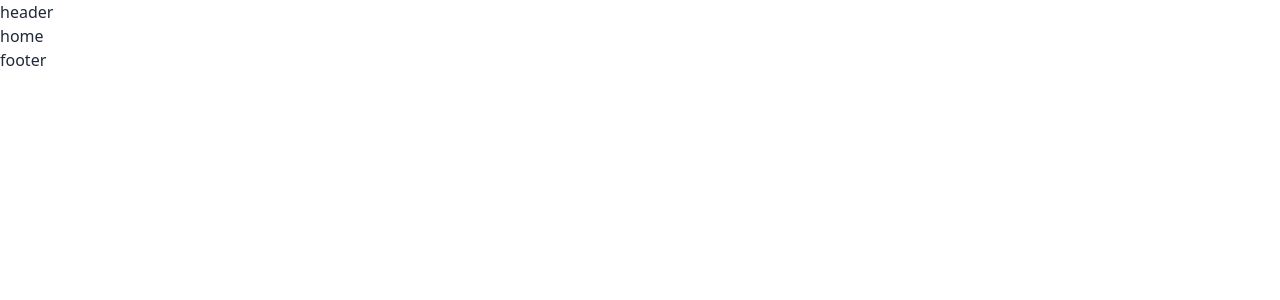
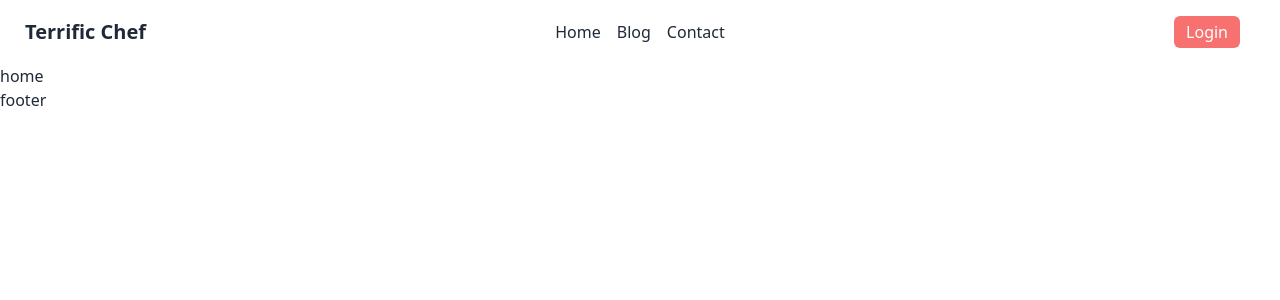
Before and after one commit to Mahadi90/terrific-chef-client, a React (Vite) app: page / in a window 1280 px wide. Shown: the top 300 px of the page. Built offline with nearby package versions, Linux system fonts and the light colour scheme.

Commit message:
header added

```diff
--- a/src/components/Header.jsx
+++ b/src/components/Header.jsx
@@ -1,10 +1,33 @@
 import React from 'react';
+import { Link } from 'react-router-dom';
 
 const Header = () => {
     return (
-        <div>
-            <h2>header</h2>
-        </div>
+        <div className="navbar bg-base-100">
+  <div className="navbar-start">
+    <div className="dropdown">
+      <label tabIndex={0} className="btn btn-ghost lg:hidden">
+        <svg xmlns="http://www.w3.org/2000/svg" className="h-5 w-5" fill="none" viewBox="0 0 24 24" stroke="currentColor"><path strokeLinecap="round" strokeLinejoin="round" strokeWidth="2" d="M4 6h16M4 12h8m-8 6h16" /></svg>
+      </label>
+      <ul tabIndex={0} className="menu menu-compact dropdown-content mt-3 p-2 shadow bg-base-100 rounded-box w-52">
+        <Link to='/'>Home</Link>
+        <Link to='/blog'>Blog</Link>
+        <Link>Contact</Link>
+      </ul>
+    </div>
+    <a className="btn btn-ghost normal-case text-xl">Terrific Chef</a>
+  </div>
+  <div className="navbar-center hidden lg:flex">
+    <ul className="menu menu-horizontal px-1">
+    <Link className='mx-2' to='/'>Home</Link>
+        <Link className='mx-2'  to='/blog'>Blog</Link>
+        <Link className='mx-2' >Contact</Link>
+    </ul>
+  </div>
+  <div className="navbar-end">
+    <Link className='me-8 bg-red-400 py-1 px-3 rounded-md text-white'  to='/login'>Login</Link>
+  </div>
+</div>
     );
 };
 
```
